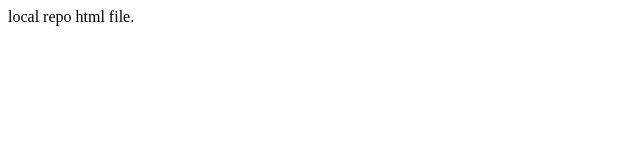
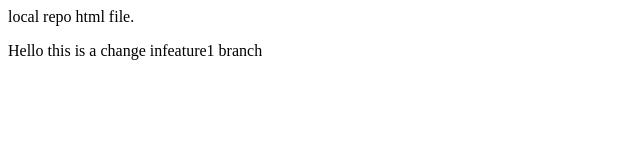
Before and after one commit to harshvardh6n/localrepo, a plain HTML site: page index.html in a window 1280 px wide. Shown: the whole page, without its empty margins (0-640 px from the left). Drawn offline with Linux system fonts and the light colour scheme.

Commit message:
Added new feature

```diff
--- a/index.html
+++ b/index.html
@@ -7,5 +7,6 @@
 </head>
 <body>
     local repo html file.
+    <p>Hello this is a change infeature1 branch</p>
 </body>
 </html>
```
